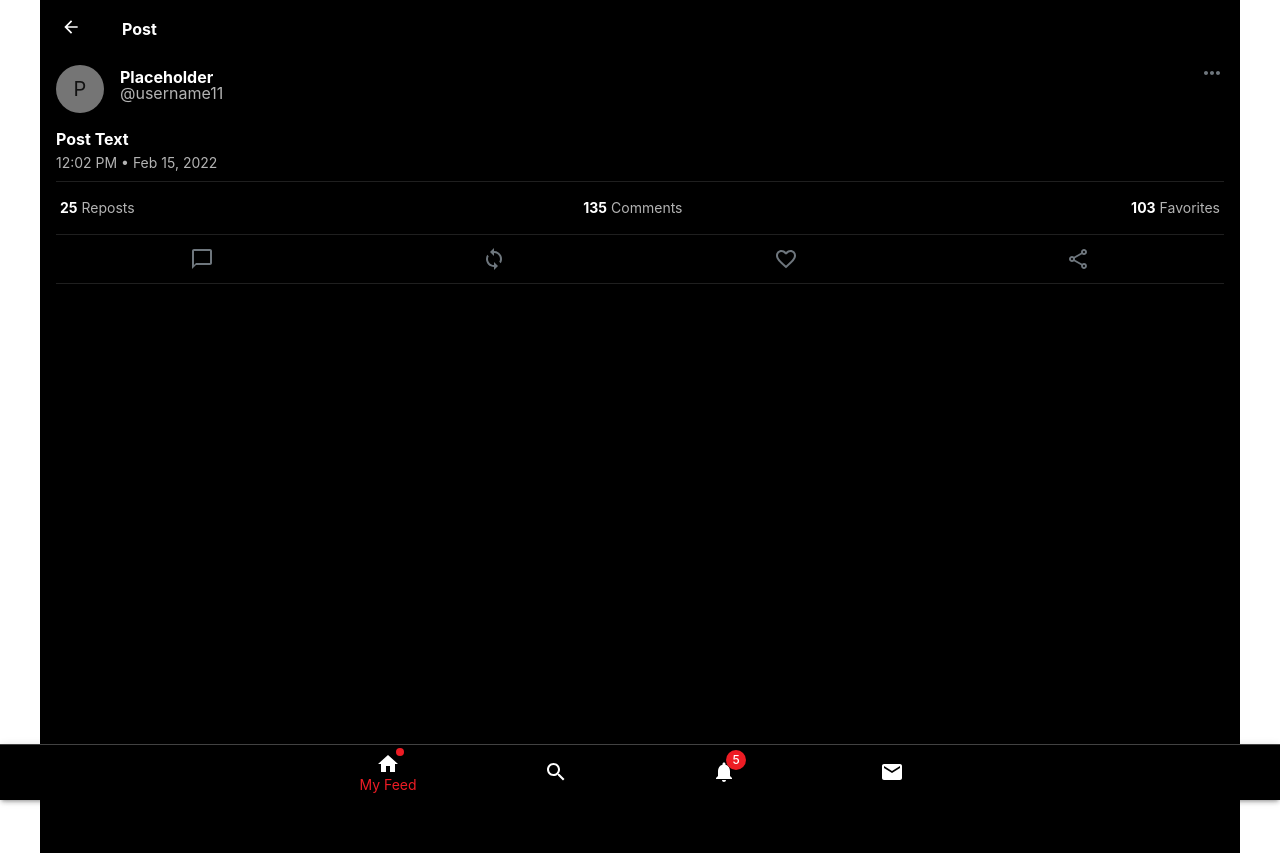
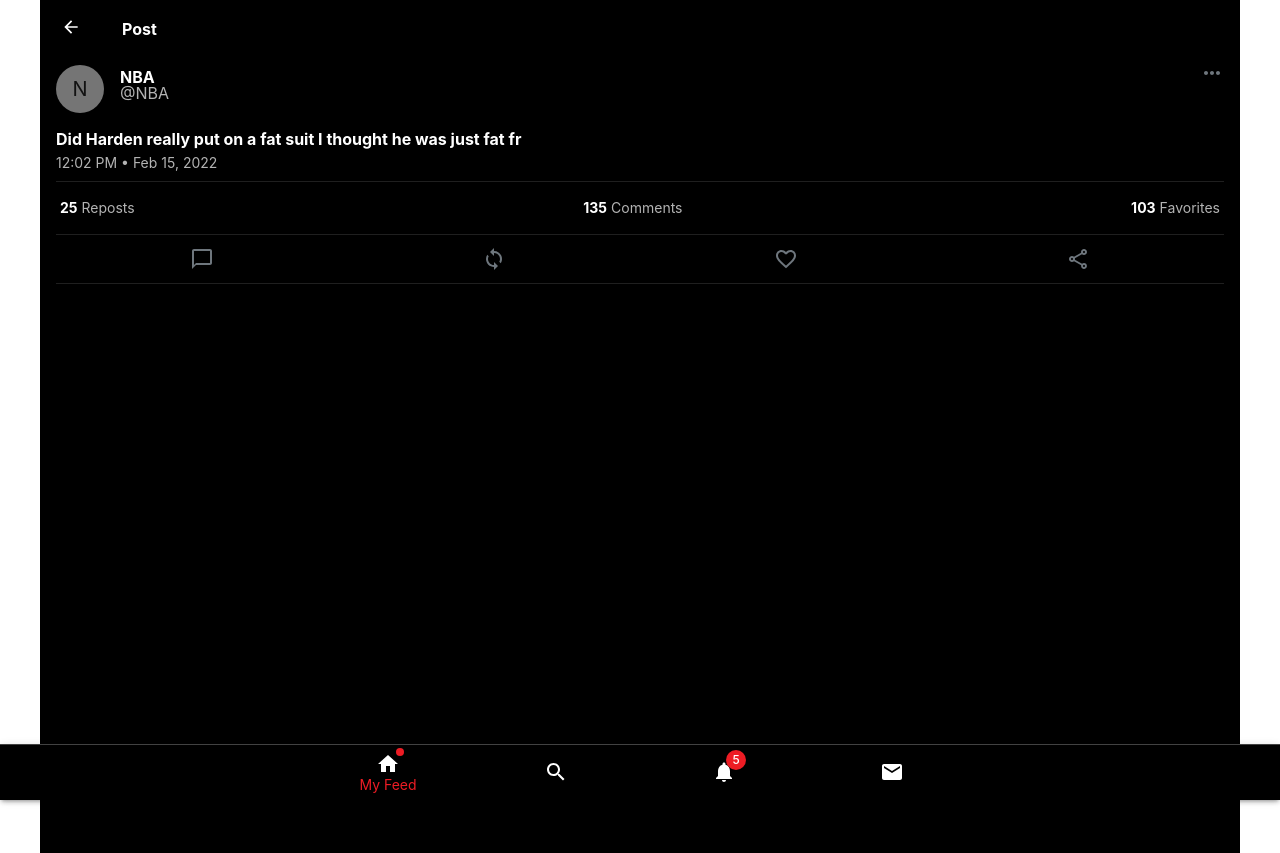
Before and after one commit to KailonSimon/social-app, a Next.js app: page /post/1 in a window 1280 px wide. Built offline with nearby package versions, Linux system fonts and the light colour scheme.

Commit message:
Dummy data edit

```diff
--- a/data.js
+++ b/data.js
@@ -1,33 +1,33 @@
 const posts = [
     {
-        postId: 1,
-        displayName: "Placeholder",
-        username: "username11",
-        text: "Post Text",
+        id: 1,
+        displayName: "NBA",
+        username: "NBA",
+        text: "Did Harden really put on a fat suit I thought he was just fat fr",
         date: "10h",
         favorites: 103,
         reposts: 25
     },
     {
-        postId: 2,
-        displayName: "Placeholder",
-        username: "username11",
-        text: "Post Text",
+        id: 2,
+        displayName: "Burger King",
+        username: "BurgerKing",
+        text: "It’s time to level up your burger game. Order Big King and more on the new 2 for $5 menu.",
         date: "22m",
         favorites: 42,
         reposts: 6
     },
     {
-        postId: 3,
-        displayName: "Placeholder",
-        username: "username11",
-        text: "Post Text",
+        id: 3,
+        displayName: "Some nigga",
+        username: "iteeeezy",
+        text: "if you ain’t talkin money then you don’t speak my language",
         date: "11h",
         favorites: 355,
         reposts: 5
     },
     {
-        postId: 4,
+        id: 4,
         displayName: "Placeholder",
         username: "username11",
         text: "Post Text",
@@ -36,7 +36,7 @@ const posts = [
         reposts: 98
     },
     {
-        postId: 5,
+        id: 5,
         displayName: "Placeholder",
         username: "username11",
         text: "Post Text",
@@ -45,7 +45,7 @@ const posts = [
         reposts: 23
     },
     {
-        postId: 6,
+        id: 6,
         displayName: "Placeholder",
         username: "username11",
         text: "Post Text",
@@ -54,7 +54,7 @@ const posts = [
         reposts: 2
     },
     {
-        postId: 7,
+        id: 7,
         displayName: "Placeholder",
         username: "username11",
         text: "Post Text",
@@ -63,7 +63,7 @@ const posts = [
         reposts: 34
     },
     {
-        postId: 8,
+        id: 8,
         displayName: "Placeholder",
         username: "username11",
         text: "Post Text",
@@ -72,7 +72,7 @@ const posts = [
         reposts: 255
     },
     {
-        postId: 9,
+        id: 9,
         displayName: "Placeholder",
         username: "username11",
         text: "Post Text",
@@ -81,7 +81,7 @@ const posts = [
         reposts: 4
     },
     {
-        postId: 10,
+        id: 10,
         displayName: "Placeholder",
         username: "username11",
         text: "Post Text",
@@ -90,7 +90,7 @@ const posts = [
         reposts: 23
     },
     {
-        postId: 11,
+        id: 11,
         displayName: "Placeholder",
         username: "username11",
         text: "Post Text",
--- a/pages/index.js
+++ b/pages/index.js
@@ -8,7 +8,7 @@ import styles from '../styles/Home.module.css'
 import Login from '../src/components/Login'
 
 export default function Home() {
-  const [isAuthenticated, setIsAuthenticated] = useState(false);
+  const [isAuthenticated, setIsAuthenticated] = useState(true);
   return (
     <>
       <Head>
```
Also changed, not shown: firebase-config.js (deleted, +0 -52 lines).
